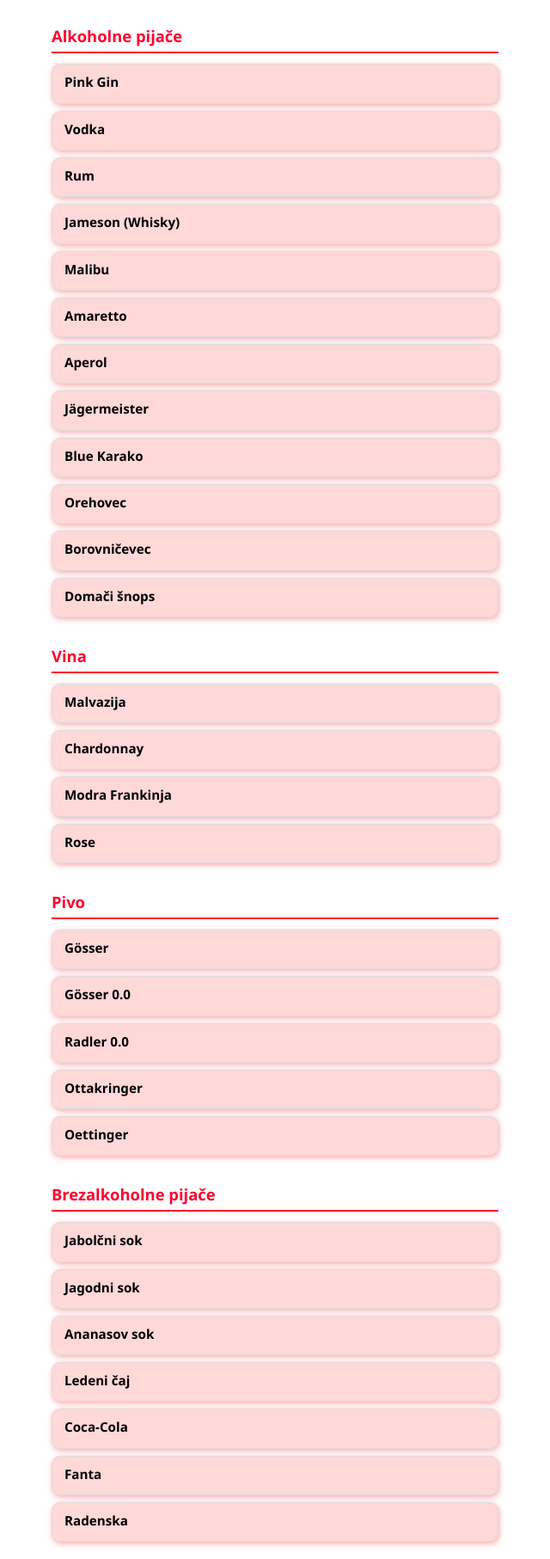
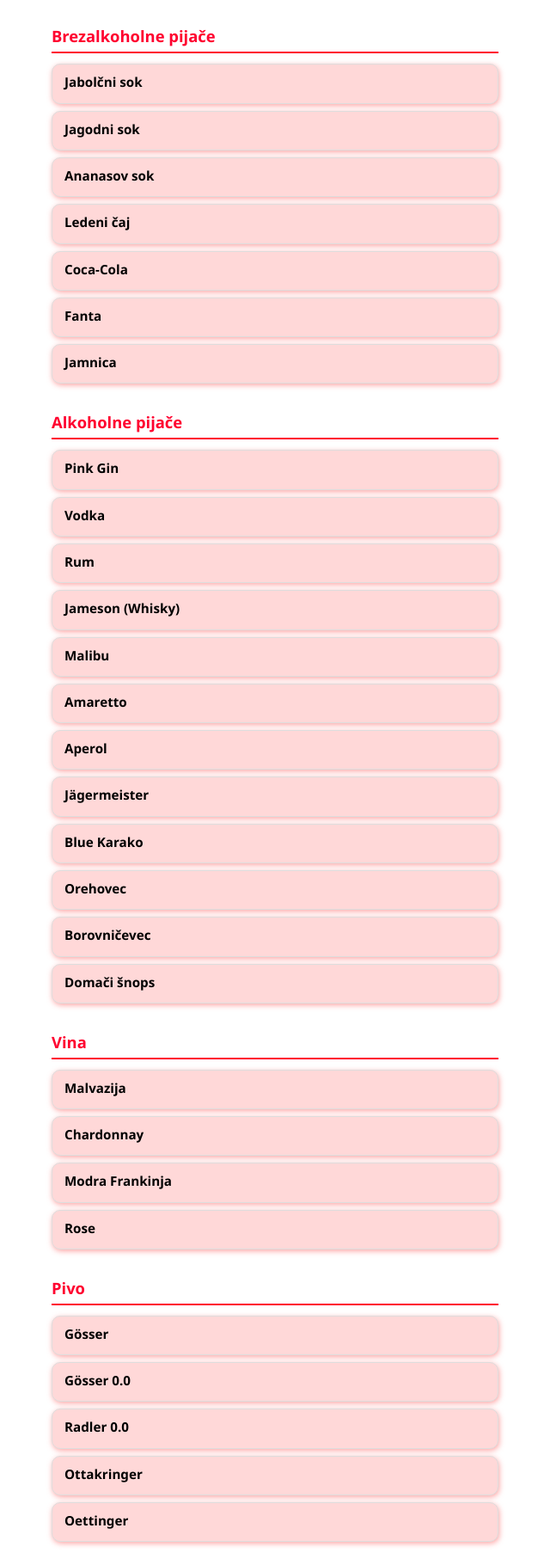
Before and after one commit to laradrobic/meni, a plain HTML site: page index.html in a window 1280 px wide. Shown: the part 87-1900 px from the top of the page at 86% size, without its empty margins (320-960 px from the left). Drawn offline with Linux system fonts and the light colour scheme.

Commit message:
Update index.html

```diff
--- a/index.html
+++ b/index.html
@@ -15,6 +15,15 @@
       <!-- =============================== -->
   <!-- POSAMEZNE PIJAČE -->
   <!-- =============================== -->
+  <h2>Brezalkoholne pijače</h2>
+  <p><span class="cocktail">Jabolčni sok</span></p>
+  <p><span class="cocktail">Jagodni sok</span></p>
+  <p><span class="cocktail">Ananasov sok</span></p>
+  <p><span class="cocktail">Ledeni čaj</span></p>
+  <p><span class="cocktail">Coca-Cola</span></p>
+  <p><span class="cocktail">Fanta</span></p>
+  <p><span class="cocktail">Jamnica</span></p>
+
   <h2>Alkoholne pijače</h2>
 
   <p><span class="cocktail">Pink Gin</span></p>
@@ -42,15 +51,6 @@
   <p><span class="cocktail">Radler 0.0</span></p>
   <p><span class="cocktail">Ottakringer</span></p>
   <p><span class="cocktail">Oettinger</span></p>
-
-  <h2>Brezalkoholne pijače</h2>
-  <p><span class="cocktail">Jabolčni sok</span></p>
-  <p><span class="cocktail">Jagodni sok</span></p>
-  <p><span class="cocktail">Ananasov sok</span></p>
-  <p><span class="cocktail">Ledeni čaj</span></p>
-  <p><span class="cocktail">Coca-Cola</span></p>
-  <p><span class="cocktail">Fanta</span></p>
-  <p><span class="cocktail">Radenska</span></p>
 
   <!-- =============================== -->
   <!-- ŠAMPANJEC KOKTEJLI -->
```
